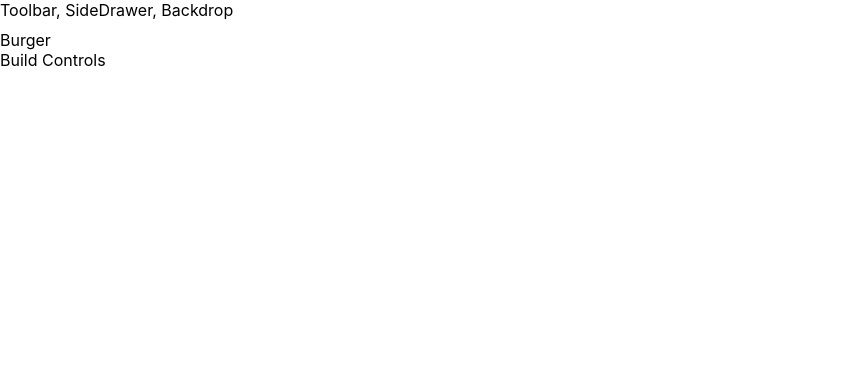
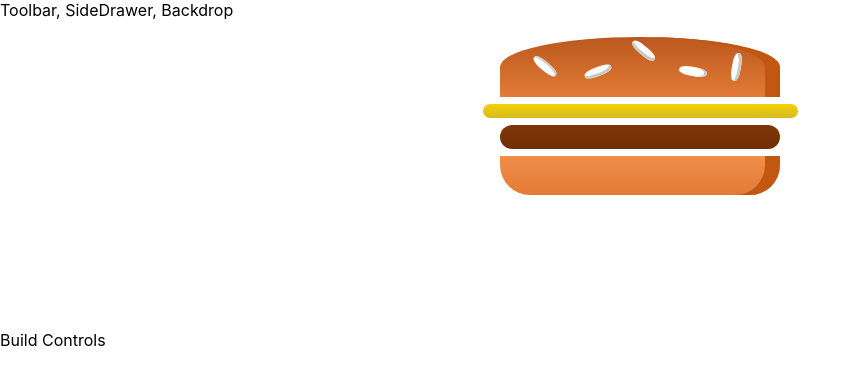
Before and after one commit to boi87/react-burger-builder, a React (Create React App) app: page / in a window 1280 px wide. Shown: the top 384 px of the page, without its empty margins (0-860 px from the left). Built offline with nearby package versions, Linux system fonts and the light colour scheme.

Commit message:
burger components replaced - burger showing in UI

```diff
--- /dev/null
+++ b/src/components/Burger/Burger.js
@@ -0,0 +1,17 @@
+import React from "react";
+
+import css from './Burger.module.css'
+import BurgerIngredient from "./BurgerIngredient/BurgerIngredient";
+
+const burger = props => {
+    return (
+        <div className={css.burger}>
+            <BurgerIngredient type='bread-top'/>
+            <BurgerIngredient type='cheese'/>
+            <BurgerIngredient type='meat'/>
+            <BurgerIngredient type='bread-bottom'/>
+        </div>
+    );
+}
+
+export default burger;
--- /dev/null
+++ b/src/components/Burger/Burger.module.css
@@ -0,0 +1,30 @@
+.burger {
+    width: 100%;
+    margin: auto;
+    height: 250px;
+    overflow: scroll;
+    text-align: center;
+    font-weight: bold;
+    font-size: 1.2rem;
+}
+
+@media (min-width: 1000px) and (min-height: 700px) {
+    .burger {
+        width: 700px;
+        height: 600px;
+    }
+}
+
+@media (min-width: 500px) and (min-height: 401px) {
+    .burger {
+        width: 450px;
+        height: 400px;
+    }
+}
+
+@media (min-width: 500px) and (min-height: 400px) {
+    .burger {
+        width: 350px;
+        height: 300px;
+    }
+}
--- /dev/null
+++ b/src/components/Burger/BurgerIngredient/BurgerIngredient.js
@@ -0,0 +1,38 @@
+import React from 'react';
+import css from './BurgerIngredient.module.css'
+
+const burgerIngredient = props => {
+    let ingredient = null;
+
+    switch (props.type) {
+        case ('bread-bottom'):
+            ingredient = <div className={css['bread-bottom']}></div>
+            break;
+        case ('bread-top'):
+            ingredient =
+                <div className={css['bread-top']}>
+                    <div className={css.seeds1}></div>
+                    <div className={css.seeds2}></div>
+                </div>
+
+            break;
+        case ('meat'):
+            ingredient = <div className={css.meat}></div>
+            break;
+        case ('cheese'):
+            ingredient = <div className={css.cheese}></div>
+            break;
+        case ('salad'):
+            ingredient = <div className={css.salad}></div>
+            break;
+        case ('bacon'):
+            ingredient = <div className={css.bacon}></div>
+            break;
+        default: ingredient = null;
+    }
+
+    return ingredient;
+
+};
+
+export default burgerIngredient;
--- a/src/containers/Burger/BurgerIngredient/BurgerIngredient.module.css
+++ b/src/components/Burger/BurgerIngredient/BurgerIngredient.module.css
@@ -4,6 +4,7 @@
     background: linear-gradient(#F08E4A, #e27b36);
     border-radius: 0 0 30px 30px;
     box-shadow: inset -15px 0 #c15711;
+    margin: 2% auto;
 }
 
 .bread-top {
@@ -22,14 +23,14 @@
     position: absolute;
     background-color: white;
     left: 30%;
-    top: 40%;
+    top: 50%;
     border-radius: 40%;
     transform: rotate(-20deg);
     box-shadow: inset -2px -3px #c9c9c9;
 }
 
 .seeds1:after {
-    content: '';
+    content: "";
     width: 100%;
     height: 100%;
     position: absolute;
@@ -37,20 +38,20 @@
     left: -170%;
     top: -260%;
     border-radius: 40%;
-    transform: rotate(-60deg);
+    transform: rotate(60deg);
     box-shadow: inset -1px 2px #c9c9c9;
 }
 
 .seeds1:before {
-    content: '';
+    content: "";
     width: 100%;
     height: 100%;
     position: absolute;
     background-color: white;
-    left: -180%;
+    left: 180%;
     top: -50%;
     border-radius: 40%;
-    transform: rotate(-60deg);
+    transform: rotate(60deg);
     box-shadow: inset -1px -3px #c9c9c9;
 }
 
@@ -65,16 +66,17 @@
     transform: rotate(10deg);
     box-shadow: inset -3px 0 #c9c9c9;
 }
+
 .seeds2:before {
-    content: '';
+    content: "";
     width: 100%;
     height: 100%;
     position: absolute;
     background-color: white;
-    left: -150%;
+    left: 150%;
     top: -130%;
     border-radius: 40%;
-    transform: rotate(-90deg);
+    transform: rotate(90deg);
     box-shadow: inset 1px 3px #c9c9c9;
 }
 
@@ -105,7 +107,6 @@
 .bacon {
     width: 80%;
     height: 3%;
-    margin: 2% auto;
     background: linear-gradient(#bf3813, #c45e38);
     margin: 2% auto;
 }
--- a/src/containers/BurgerBuilder/BurgerBuilder.js
+++ b/src/containers/BurgerBuilder/BurgerBuilder.js
@@ -1,11 +1,13 @@
 import React, {Component} from 'react';
 import Auxiliary from '../../hoc/Auxiliary';
+import Burger from "../../components/Burger/Burger";
+
 
 class BurgerBuilder extends Component {
     render() {
         return (
             <Auxiliary>
-                <div>Burger</div>
+                <Burger />
                 <div>Build Controls</div>
             </Auxiliary>
         )
```
Also changed, not shown: src/containers/Burger/BurgerIngredient/BurgerIngredient.js (deleted, +0 -16 lines), src/containers/Burger/Burger.js (deleted).
